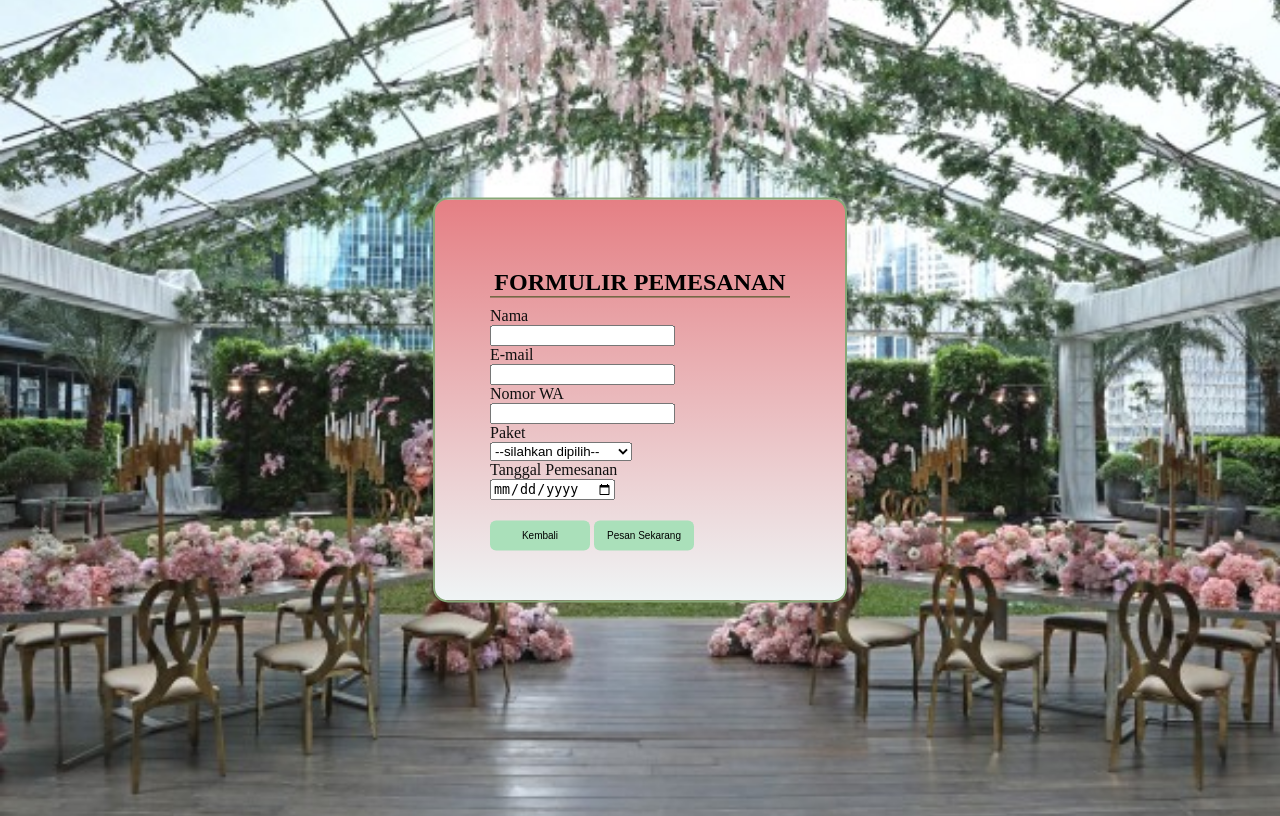
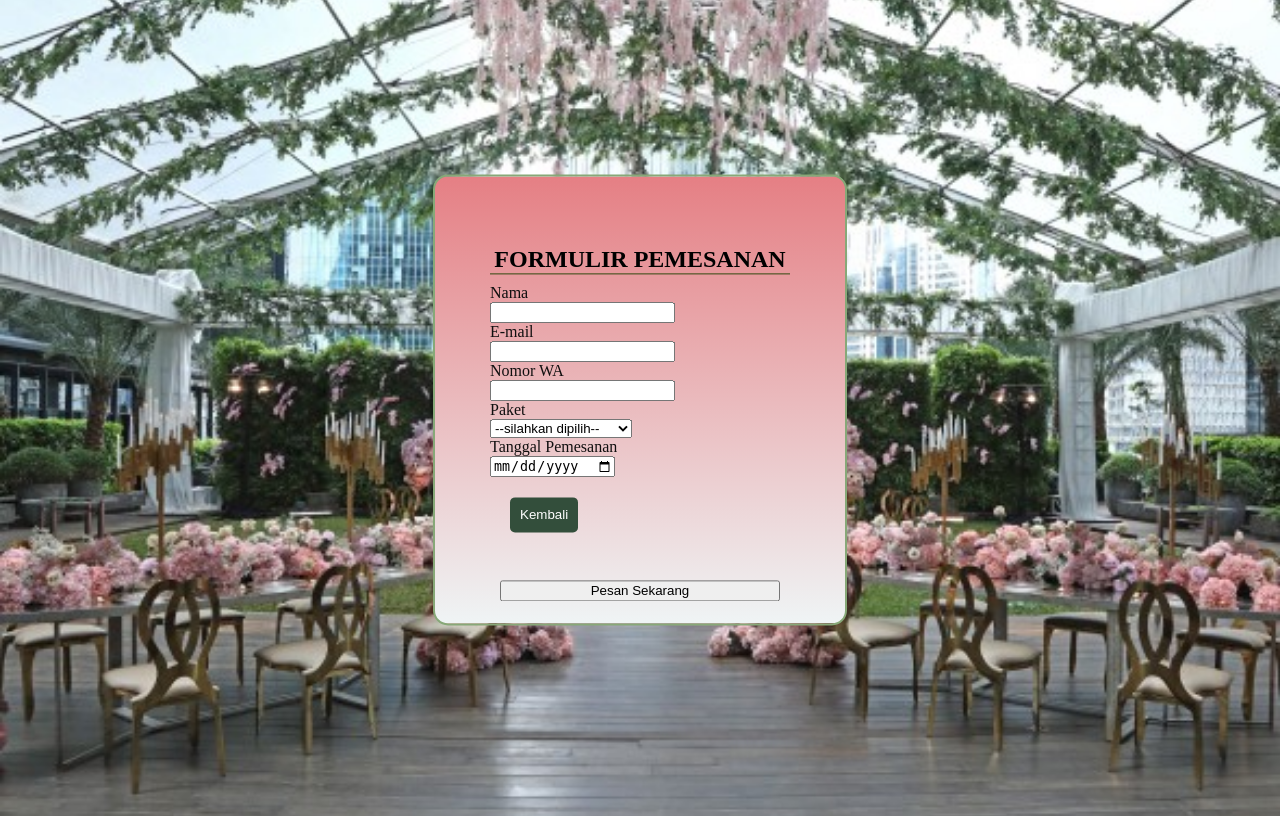
Before and after one commit to RezaZul05/Web-Rabiin-New, a PHP site: page /src/reservasi.html in a window 1280 px wide. Run offline with PHP 8.4, Linux system fonts and the light colour scheme.

Commit message:
fixing reservation

```diff
--- a/css/index.css
+++ b/css/index.css
@@ -208,6 +208,8 @@
   color: black;
   background-color: #87a878;
 }
+
+
 /* Reservation End */
 
 /* Contact Start */
@@ -292,6 +294,21 @@
   border-radius: 6px;
 }
 
+.reserv-btn .wrapper{
+  margin: 10px;
+  display: grid;
+  gap: 50%;
+}
+
+.reserv-btn .back{
+  margin: 10px;
+  padding: 10px;
+  color: white;
+  background-color: #334e3b;
+  border: none;
+  border-radius: 5px;
+}
+
  body{
   height: 100vh;
   background-image:url(/assets/1.jpg);
--- a/src/reservasi.html
+++ b/src/reservasi.html
@@ -29,9 +29,15 @@
                 </select><br>
                 <label>Tanggal Pemesanan</label><br>
                 <input type="date" name="tgl"><br>
-                <button type="submit">Kembali</button>
-                <button type="submit">Pesan Sekarang</button>
             </form>
+
+            <div class="reserv-btn">
+                <div class="wrapper">
+                    <a href="/index.html">
+                        <button type="submit" class="back">Kembali</button>
+                    </a>
+                    <button type="submit">Pesan Sekarang</button>
+                </div>
             </div>
         </section>
     </main>
```
